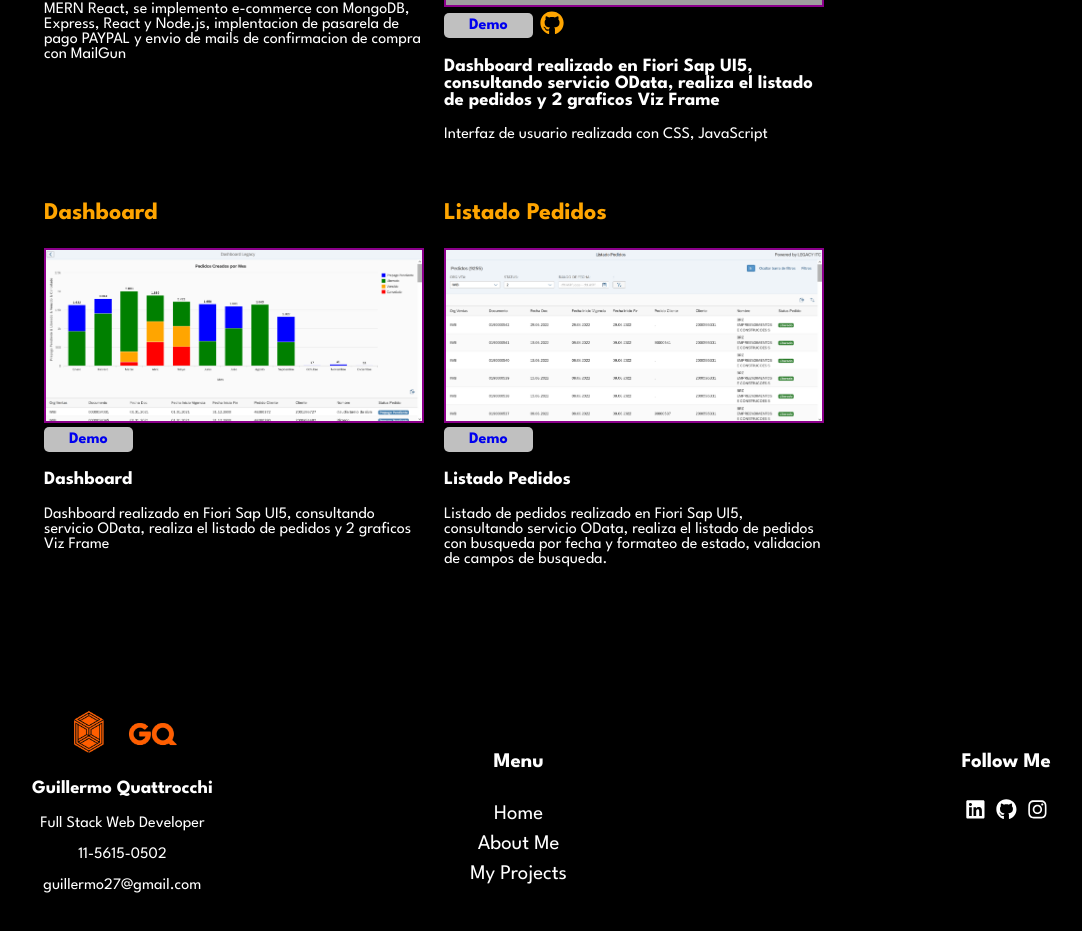
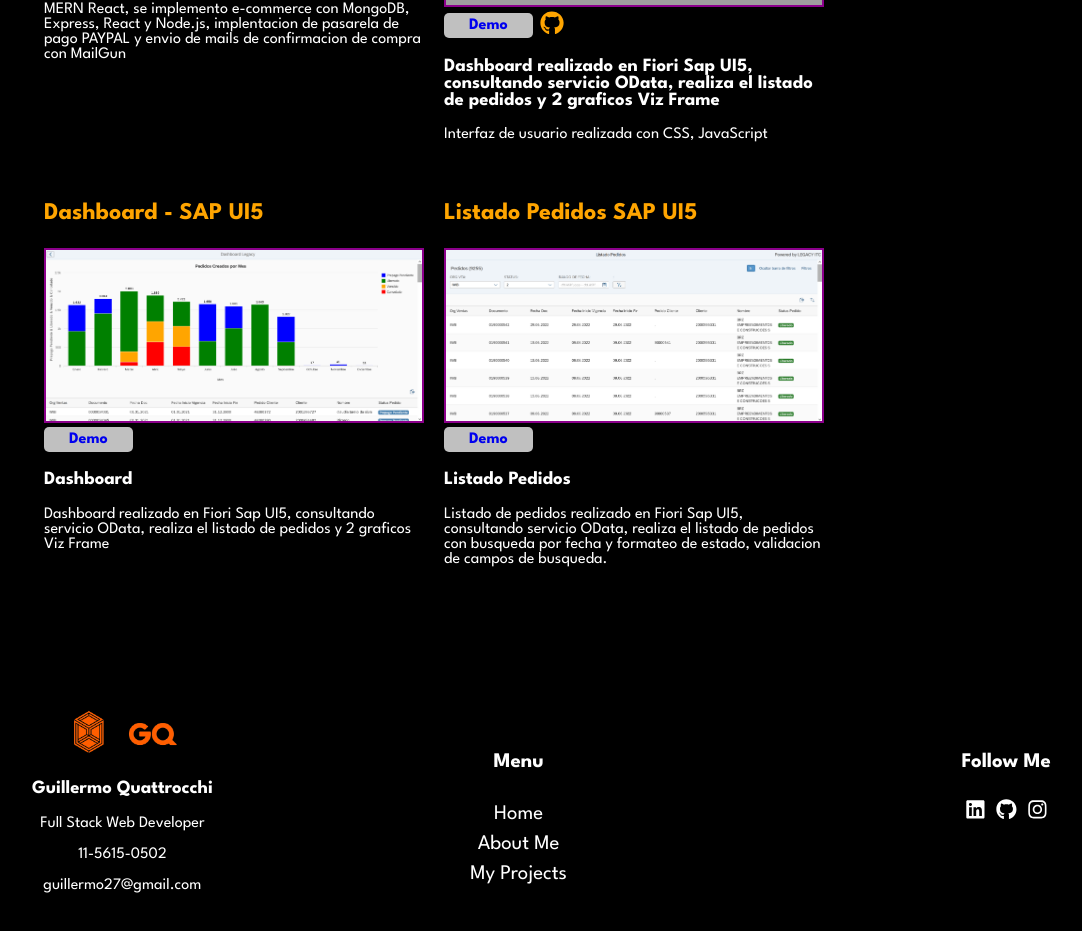
Before and after one commit to guillote87/portfolio, a React (Create React App) app: page / in a window 1280 px wide. Shown: the part 2616-3547 px from the top of the page, without its empty margins (30-1112 px from the left). Built offline with nearby package versions, Linux system fonts and the light colour scheme; grey boxes are pictures that could not be loaded.

Commit message:
Actualizacion Portfolio

```diff
--- a/src/components/Projects/Projects.js
+++ b/src/components/Projects/Projects.js
@@ -54,7 +54,7 @@
                         <p className="project-description">Interfaz de usuario realizada con CSS, JavaScript</p>
                     </div>
                     <div className="project">
-                        <h3 className="project-title">Dashboard</h3>
+                        <h3 className="project-title">Dashboard - SAP UI5</h3>
                         <img src={img5} alt="dashboard"></img>
                         <div className="project-buttons">
                             <a className="demo-button" href="https://legacy-dashboard.netlify.app/#"  target="_blank" rel="noreferrer">Demo</a>
@@ -64,7 +64,7 @@
                         <p className="project-description">Dashboard realizado en Fiori Sap UI5, consultando servicio OData, realiza el listado de pedidos y 2 graficos Viz Frame </p>
                     </div>
                     <div className="project">
-                        <h3 className="project-title">Listado Pedidos</h3>
+                        <h3 className="project-title">Listado Pedidos SAP UI5</h3>
                         <img src={img6} alt="pedidos"></img>
                         <div className="project-buttons">
                             <a className="demo-button" href="https://legacy-pedidos-sapui5.netlify.app/"  target="_blank" rel="noreferrer">Demo</a>
```
